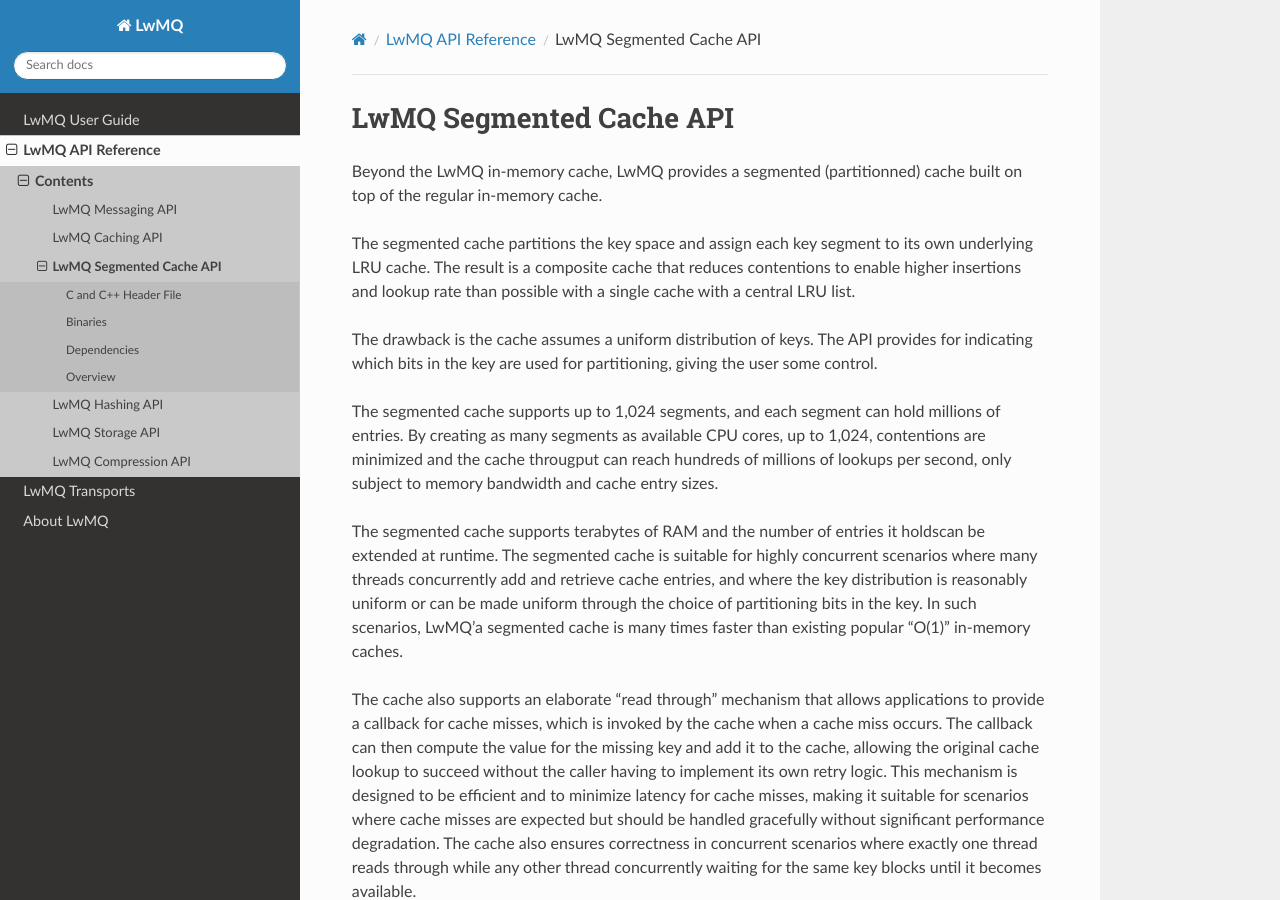
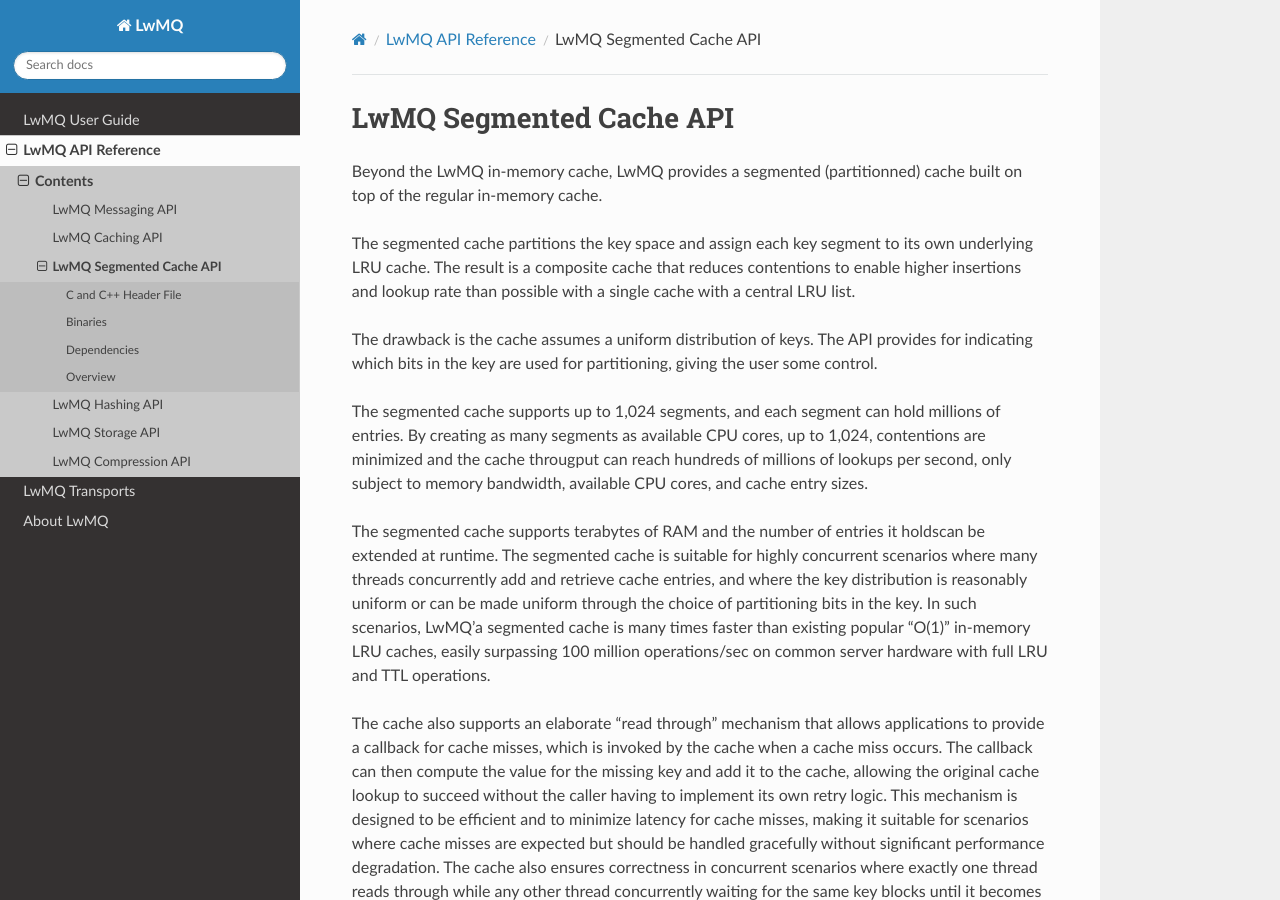
Before and after one commit to axelriet/LwMQ.net, a Sphinx documentation site: the page built from docs/api/segmented-cache.rst, in a window 1280 px wide and 900 px high. Built offline with Sphinx 7.4.7 and the Read the Docs theme 3.1.0, drawn with Linux system fonts in a browser that asks for light colours.

Commit message:
More details

```diff
--- a/docs/api/segmented-cache.rst
+++ b/docs/api/segmented-cache.rst
@@ -8,9 +8,9 @@
 
 The drawback is the cache assumes a uniform distribution of keys. The API provides for indicating which bits in the key are used for partitioning, giving the user some control.
 
-The segmented cache supports up to 1,024 segments, and each segment can hold millions of entries. By creating as many segments as available CPU cores, up to 1,024, contentions are minimized and the cache througput can reach hundreds of millions of lookups per second, only subject to memory bandwidth and cache entry sizes.
+The segmented cache supports up to 1,024 segments, and each segment can hold millions of entries. By creating as many segments as available CPU cores, up to 1,024, contentions are minimized and the cache througput can reach hundreds of millions of lookups per second, only subject to memory bandwidth, available CPU cores, and cache entry sizes.
 
-The segmented cache supports terabytes of RAM and the number of entries it holdscan be extended at runtime. The segmented cache is suitable for highly concurrent scenarios where many threads concurrently add and retrieve cache entries, and where the key distribution is reasonably uniform or can be made uniform through the choice of partitioning bits in the key. In such scenarios, LwMQ'a segmented cache is many times faster than existing popular "O(1)" in-memory caches.
+The segmented cache supports terabytes of RAM and the number of entries it holdscan be extended at runtime. The segmented cache is suitable for highly concurrent scenarios where many threads concurrently add and retrieve cache entries, and where the key distribution is reasonably uniform or can be made uniform through the choice of partitioning bits in the key. In such scenarios, LwMQ'a segmented cache is many times faster than existing popular "O(1)" in-memory LRU caches, easily surpassing 100 million operations/sec on common server hardware with full LRU and TTL operations.
 
 The cache also supports an elaborate "read through" mechanism that allows applications to provide a callback for cache misses, which is invoked by the cache when a cache miss occurs. The callback can then compute the value for the missing key and add it to the cache, allowing the original cache lookup to succeed without the caller having to implement its own retry logic. This mechanism is designed to be efficient and to minimize latency for cache misses, making it suitable for scenarios where cache misses are expected but should be handled gracefully without significant performance degradation. The cache also ensures correctness in concurrent scenarios where exactly one thread reads through while any other thread concurrently waiting for the same key blocks until it becomes available.
 
```
